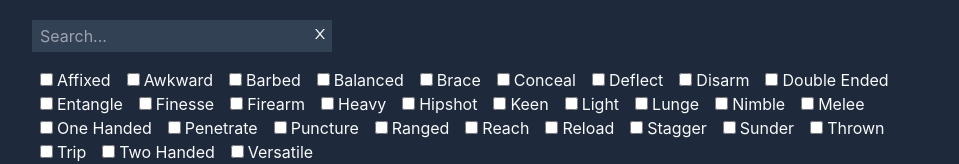
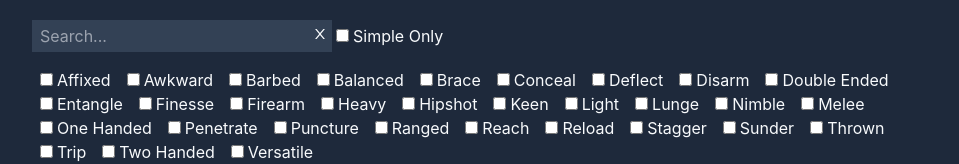
Before and after one commit to hetyey-b/dnd_homebrew_guide, a React (Create React App) app in the folder dnd_homebrew_guide/: page /dnd_homebrew_guide/rme_weapons in a window 1280 px wide. Shown: the top 164 px of the page, without its empty margins (160-1119 px from the left). Built offline with nearby package versions, Linux system fonts and the light colour scheme.

Commit message:
Can filter for simple weapons

```diff
--- a/dnd_homebrew_guide/src/pages/RMEWeapons.js
+++ b/dnd_homebrew_guide/src/pages/RMEWeapons.js
@@ -27,6 +27,7 @@ const RMEWeapons = () => {
 	const [selectedWeapon,setSelectedWeapon] = React.useState(null);
 	const [checkedProperties, setCheckedProperties] = React.useState([]);
 	const [loading, setLoading] = React.useState(false);
+	const [simpleOnly, setSimpleOnly] = React.useState(false);
 
 	const sortWeaponsBy = (property) => {
 		if (allWeapons[0][property] === undefined) {
@@ -65,7 +66,7 @@ const RMEWeapons = () => {
 
 	React.useEffect(() => {
 		setTimeout(() => {
-			if (searchQuery === "" && checkedProperties.length === 0) {
+			if (searchQuery === "" && checkedProperties.length === 0 && !simpleOnly) {
 				setFilteredWeapons([]);
 				setLoading(false);
 				return;
@@ -77,11 +78,19 @@ const RMEWeapons = () => {
 					return [...weapon.untrained, ...weapon.basic, ...weapon.master].some(weaponProperty => weaponProperty.includes(property.toLowerCase()));
 				});
 
+				if (simpleOnly && weapon.untrained.includes('awkward')) {
+					return false;
+				}
+
 				return searchQueryMatch && checkedPropertiesMatch;
 			}));
 			setLoading(false);
 		}, 500);
-	}, [allWeapons, searchQuery, checkedProperties]);
+	}, [allWeapons, searchQuery, checkedProperties, simpleOnly]);
+
+	React.useEffect(() => {
+		console.log(simpleOnly);
+	}, [simpleOnly])
 
 	const handleSearchOnChange = (event) => {
 		setLoading(true);
@@ -118,6 +127,20 @@ const RMEWeapons = () => {
 				>
 					<AiOutlineClose />
 				</button>
+				<label className="mx-2 inline-block cursor-pointer">
+					<input
+						className="bg-slate-700"
+						type="checkbox"
+						defaultChecked={simpleOnly}
+						onChange={() => {
+							setLoading(true);
+							setSimpleOnly(!simpleOnly);
+						}}
+					/>
+					<span className="ml-1">
+						Simple Only
+					</span>
+				</label>
 				<div
 					className="block mb-2"
 				>
@@ -230,7 +253,7 @@ const RMEWeapons = () => {
 					</thead>
 					<tbody>
 						{
-							(searchQuery.length > 0 || checkedProperties.length > 0 ?
+							(searchQuery.length > 0 || checkedProperties.length > 0 || simpleOnly ?
 								filteredWeapons : allWeapons).map((weapon, ind) => (
 								<>
 									<tr className={`
```
